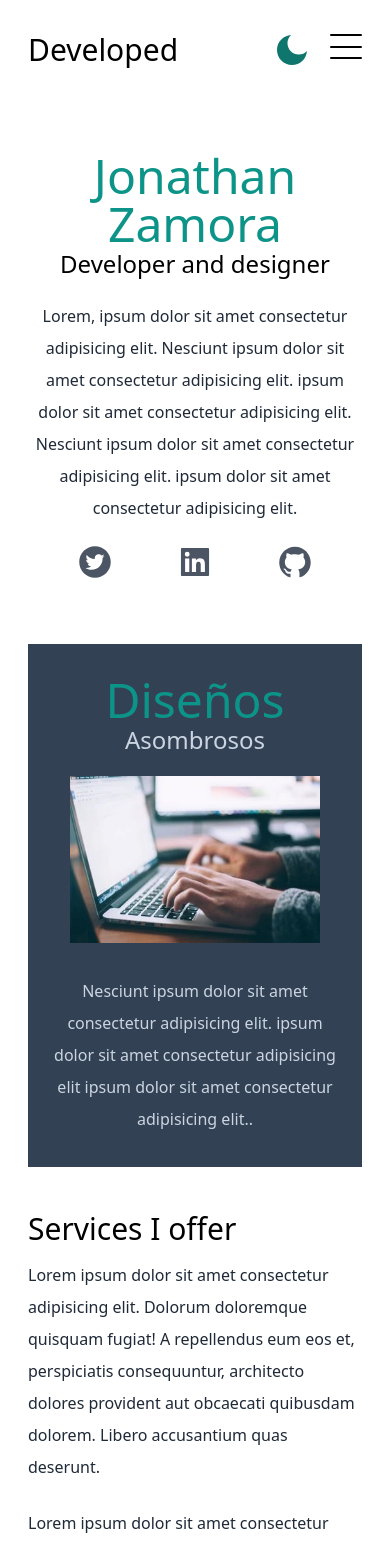
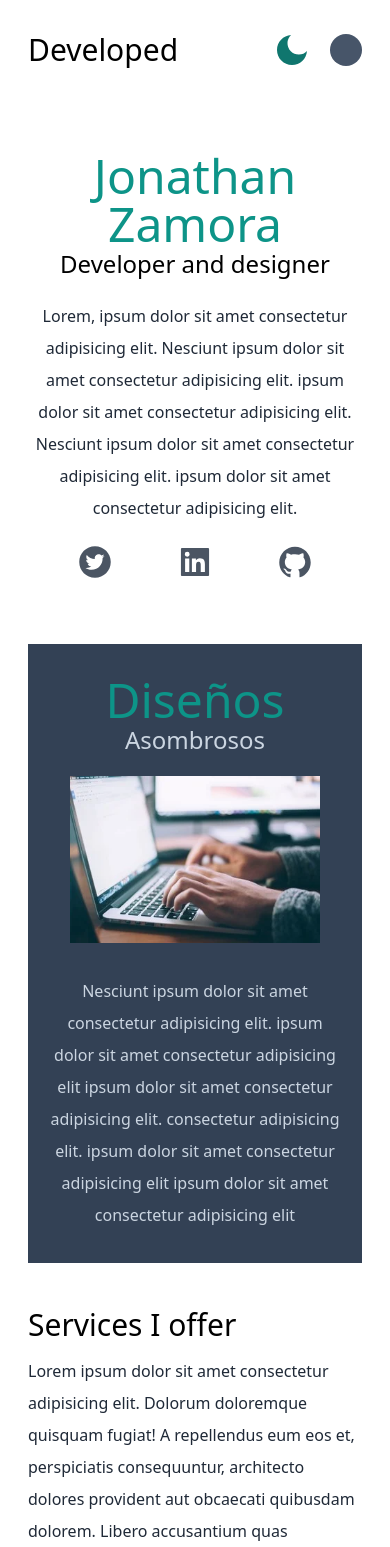
Before and after one commit to Jezath/vite-versel-prueba, a React (Vite) app: page / in a window 390 px wide. Shown: the top 1547 px of the page. Built offline with nearby package versions, Linux system fonts and the light colour scheme.

Commit message:
barra de menu mobile

```diff
--- a/src/App.jsx
+++ b/src/App.jsx
@@ -8,12 +8,16 @@ import { Footer } from './components/Footer'
 import { About } from './components/About'
 import { Card } from './components/Card'
 import { Header } from './components/Header'
+import { Boton } from './components/Boton'
+import { NavMobile } from './components/NavMobile'
 
 function App() {
   //darkmode: archivo tailwind.config poner darkMode: 'class',
   //useState para cambiar el estado de la clase
   const [dark, setDark] = useState(false);
+  const [navMobile, setNavMobile ] = useState(false);
 
+  //function dark mode
   const darkMode = () => {
     dark ? setDark(false) :  setDark(true)
   }
@@ -21,7 +25,11 @@ function App() {
   return (
     <div className={`${dark ? "dark bg-gray-900" : ""} `}>
 
-        <Header darkMode={darkMode} />
+        <Header darkMode={darkMode} setNavMobile={setNavMobile}/>
+
+        <div className={`${navMobile ? 'right-0' : '-right-full'} fixed top-0 bottom-0 w-full transition-all bg-red-300 dark:bg-slate-700`}>
+          <NavMobile setNavMobile={setNavMobile}/>
+        </div>
 
       <section className='min-h-screen container mx-auto px-7'>
 
--- a/src/components/Boton.jsx
+++ b/src/components/Boton.jsx
@@ -2,16 +2,16 @@ import React, {useState} from 'react'
 
 export const Boton = () => {
 
-    const [act, setAct] = useState(true)
+    //const [act, setAct] = useState(true)
+    // onClick={() => {
+    //   // act ? setAct(false) : setAct(true)
+    //   if(act) setAct(false)
+    //   else setAct(true)
+    // }}
+    //className={`btn ${act ? 'btn-f' : ''} `}
 
   return (
-    <button onClick={() => {
-        // act ? setAct(false) : setAct(true)
-        if(act) setAct(false)
-        else setAct(true)
-
-        console.log(act)
-    }} className={`btn ${act ? 'btn-f' : ''} `}>
+    <button  className='btn'>
         <span className='origin-left transition-all bg-black w-full h-[2px] rounded dark:bg-slate-300'></span>
         <span className='origin-left transition-all bg-black w-full h-[2px] rounded dark:bg-slate-300'></span>
         <span className='origin-left transition-all bg-black w-full h-[2px] rounded dark:bg-slate-300'></span>
--- a/src/components/Card.jsx
+++ b/src/components/Card.jsx
@@ -11,7 +11,7 @@ export const Card = () => {
         <div className='flex justify-center'>
         <img src={dataImg.img} style={{width:"250px"}} alt="foto aqui" className='my-5'/>
         </div>
-        <p className='text-slate-300 py-3 leading-8'>Nesciunt ipsum dolor sit amet consectetur adipisicing elit. ipsum dolor sit amet consectetur adipisicing elit ipsum dolor sit amet consectetur adipisicing elit..</p>
+        <p className='text-slate-300 py-3 leading-8'>Nesciunt ipsum dolor sit amet consectetur adipisicing elit. ipsum dolor sit amet consectetur adipisicing elit ipsum dolor sit amet consectetur adipisicing elit. consectetur adipisicing elit. ipsum dolor sit amet consectetur adipisicing elit ipsum dolor sit amet consectetur adipisicing elit</p>
     </div>
   )
 }
--- a/src/components/Header.jsx
+++ b/src/components/Header.jsx
@@ -4,7 +4,7 @@ import { Boton } from './Boton'
 //import icon moon
 import { RiMoonFill } from 'react-icons/ri'
 
-export const Header = ({darkMode}) => {
+export const Header = ({darkMode, setNavMobile}) => {
   return (
     <header className='py-8 fixed top-0 w-full bg-white dark:bg-slate-700'>
 
@@ -17,8 +17,15 @@ export const Header = ({darkMode}) => {
                     darkMode()
                     }}/>
                 </div>
-                <div className='md:hidden '>
+                {/* <div className={`'md:hidden' ${ dark ? 'absolute top-0 w-screen bottom-0 bg-red-300 right-0' : '-right-full'} transition-all`}>
+                {console.log(dark)}
                     <Boton />
+                </div> */}
+                <div>
+                    <button onClick={() => {
+                        setNavMobile(true)
+                        console.log(setNavMobile)
+                    }} className='btn bg-slate-600 rounded-full dark:bg-slate-300'/>
                 </div>
             </div>
         </div>
--- /dev/null
+++ b/src/components/NavMobile.jsx
@@ -0,0 +1,18 @@
+import React from 'react'
+import { Boton } from './Boton'
+
+export const NavMobile = ({setNavMobile}) => {
+  return (
+    <div className='py-8'>
+        <div className='container mx-auto px-7 flex justify-between'>
+            <div></div>
+            <div>
+                <button onClick={() => setNavMobile(false)} className='btn bg-slate-600 rounded-full dark:bg-slate-300'/>
+            </div>
+        </div>
+        <div className='text-center'>
+            <a href=".#" onClick={() => setNavMobile(false)}>Hola</a>
+        </div>
+    </div>
+  )
+}
--- a/src/index.css
+++ b/src/index.css
@@ -8,7 +8,7 @@
     width: 2rem;
     height: 2rem;
     border: 0;
-    background: transparent;
+    /* background: transparent; */
     gap: .60rem;
 }
 
```
